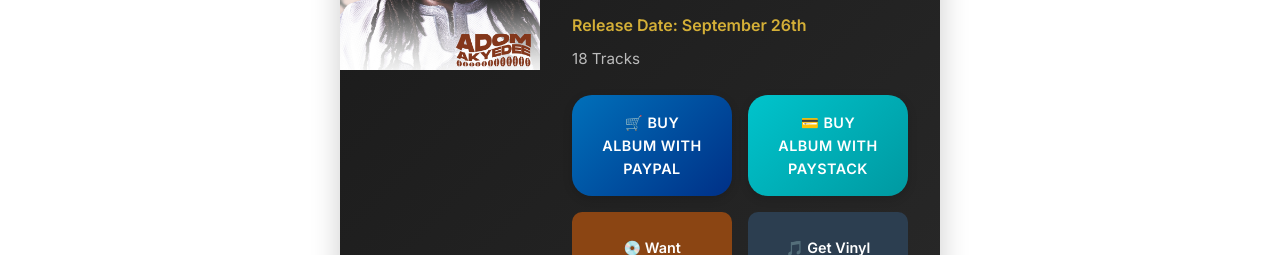
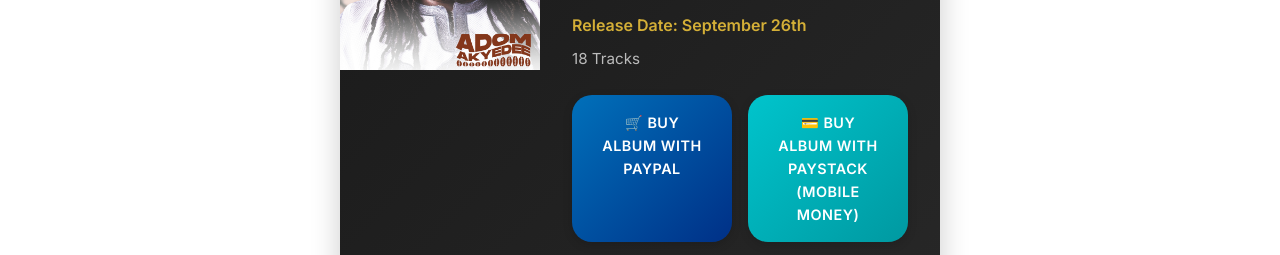
Before and after one commit to dromorongit/ObofourRaphael, a plain HTML site: page discography.html in a window 1280 px wide. Shown: the part 508-763 px from the top of the page. Drawn offline with nearby package versions, Linux system fonts and the light colour scheme.

Commit message:
Update discography.html

```diff
--- a/discography.html
+++ b/discography.html
@@ -61,7 +61,7 @@
 
                         <div class="album-buttons">
                             <a href="https://www.paypal.com/ncp/payment/8B54CYT3A5R6L" target="_blank" rel="noopener noreferrer" class="album-btn paypal-btn">🛒 Buy Album with PayPal</a>
-                            <a href="https://paystack.com/buy/obofour-raphael---adom-akyedee-digital-album-download-hyyzir" target="_blank" rel="noopener noreferrer" class="album-btn paystack-btn">💳 Buy Album with PayStack</a>
+                            <a href="https://paystack.com/buy/obofour-raphael---adom-akyedee-digital-album-download-hyyzir" target="_blank" rel="noopener noreferrer" class="album-btn paystack-btn">💳 Buy Album with PayStack (Mobile Money)</a>
                             <a href="https://forms.office.com/r/Gz0z7N0Kue" target="_blank" rel="noopener noreferrer" class="album-btn cd-btn">💿 Want Physical CD</a>
                             <a href="https://elasticstage.com/obo4raphael/releases/adom-akyedee-part-one-album" target="_blank" rel="noopener noreferrer" class="album-btn vinyl-btn">🎵 Get Vinyl Album Part One</a>
                             <a href="https://elasticstage.com/obo4raphael/releases/adom-akyedee-part-two-album" target="_blank" rel="noopener noreferrer" class="album-btn vinyl-btn">🎵 Get Vinyl Album Part Two</a>
```
